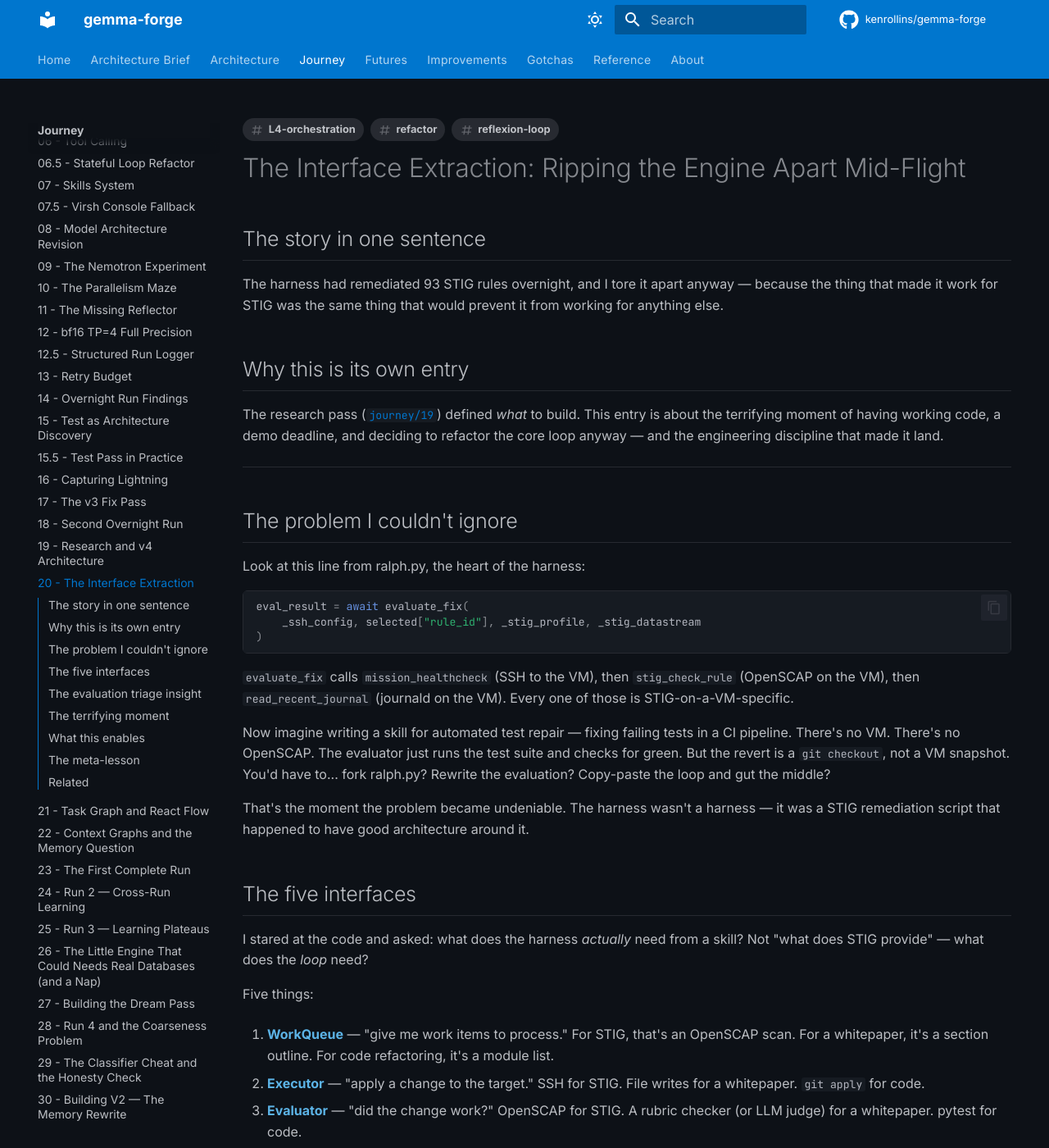
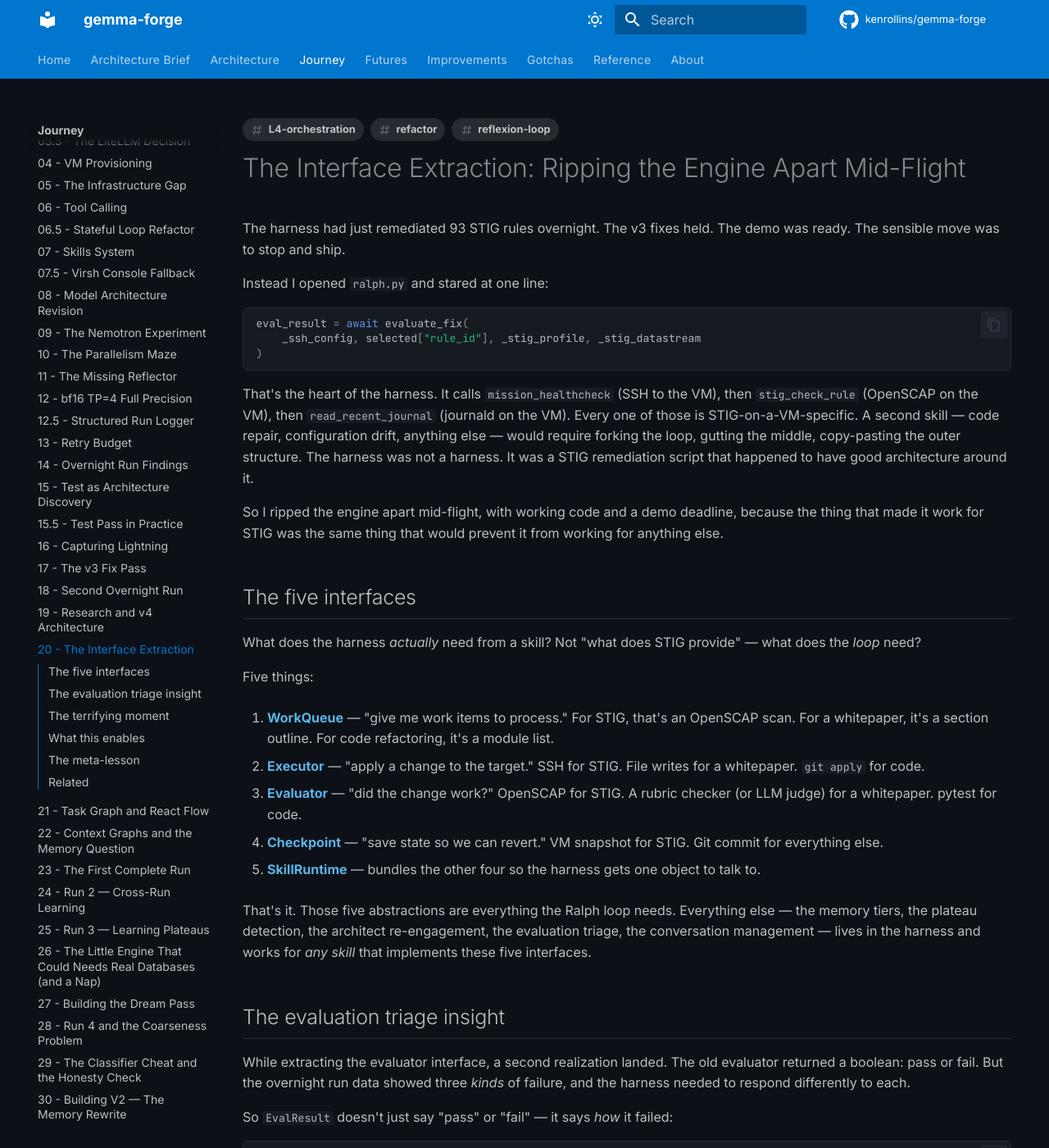
Before and after one commit to kenrollins/gemma-forge, an MkDocs documentation site: the page built from docs/journal/journey/20-the-interface-extraction.md, in a window 1280 px wide and 1400 px high. Shown: the whole window at 82% size. Built offline with MkDocs 1.6.1 and Material for MkDocs 9.7.7, drawn with Linux system fonts in a browser that asks for light colours; comment, search, counter and statistics services are not loaded.

Commit message:
docs(journal): voice pass phase 2, batch 2 — harness architecture arc
Voice rewrites on 17, 18, 19, 20, 21, and 06.5. Same pattern as
batch 1: scaffolding H2s stripped, predicament-first openings,
selected pull-quote callouts where the money line is strong. No
technical claims changed.

- 06.5 (stateful-loop-refactor): opening names the seduction of the
  elegant-looking LoopAgent + the subtle failure mode it produced
  by iteration 3. Frames the refactor as Ralph's shape vs. Ralph's
  content.
- 17 (v3-fix-pass): lighter touch given length (387 lines). Opening
  punched, one callout pulled on "'the model was told not to' is
  not a safety argument."
- 18 (second-overnight): opens on the 2→93 jump and then pivots
  immediately to what the 26 escalations taught — three harness
  architectural questions, not STIG questions.
- 19 (research-v4-architecture): opens naming the pressure to keep
  building vs. the right move (stop, check the field). Reframes the
  research pass as the decision that made v4 skill-agnostic instead
  of three more STIG fixes.
- 20 (interface-extraction): opens with the one line in ralph.py
  that made the problem undeniable — evaluate_fix calling three
  STIG-specific functions. "The harness was not a harness. It was
  a STIG remediation script that happened to have good architecture
  around it."
- 21 (task-graph): opens on the 83-minute AIDE cascade cost that
  the flat queue couldn't prevent. Three concrete costs (dependency,
  parallelism, visibility) drive the "why build a DAG" argument.

With this batch, all 11 Phase 2 targets are done. The v2-v3 narrative
arc (14, 17, 18, 19, 20, 21, 22, 23, 24, 26, 27) now reads consistently.

Co-Authored-By: Claude Opus 4.7 (1M context) <noreply@anthropic.com>

````diff
--- a/docs/journal/journey/20-the-interface-extraction.md
+++ b/docs/journal/journey/20-the-interface-extraction.md
@@ -13,24 +13,9 @@ one_line: "I realized the harness and the STIG skill were the same code — and
 
 # The Interface Extraction: Ripping the Engine Apart Mid-Flight
 
-## The story in one sentence
+The harness had just remediated 93 STIG rules overnight. The v3 fixes held. The demo was ready. The sensible move was to stop and ship.
 
-The harness had remediated 93 STIG rules overnight, and I tore it
-apart anyway — because the thing that made it work for STIG was
-the same thing that would prevent it from working for anything else.
-
-## Why this is its own entry
-
-The research pass ([`journey/19`](19-research-and-v4-architecture.md))
-defined *what* to build. This entry is about the terrifying moment
-of having working code, a demo deadline, and deciding to refactor the
-core loop anyway — and the engineering discipline that made it land.
-
----
-
-## The problem I couldn't ignore
-
-Look at this line from ralph.py, the heart of the harness:
+Instead I opened `ralph.py` and stared at one line:
 
 ```python
 eval_result = await evaluate_fix(
@@ -38,26 +23,13 @@ eval_result = await evaluate_fix(
 )
 ```
 
-`evaluate_fix` calls `mission_healthcheck` (SSH to the VM), then
-`stig_check_rule` (OpenSCAP on the VM), then `read_recent_journal`
-(journald on the VM). Every one of those is STIG-on-a-VM-specific.
+That's the heart of the harness. It calls `mission_healthcheck` (SSH to the VM), then `stig_check_rule` (OpenSCAP on the VM), then `read_recent_journal` (journald on the VM). Every one of those is STIG-on-a-VM-specific. A second skill — code repair, configuration drift, anything else — would require forking the loop, gutting the middle, copy-pasting the outer structure. The harness was not a harness. It was a STIG remediation script that happened to have good architecture around it.
 
-Now imagine writing a skill for automated test repair — fixing
-failing tests in a CI pipeline. There's no VM. There's no OpenSCAP.
-The evaluator just runs the test suite and checks for green. But
-the revert is a `git checkout`, not a VM snapshot. You'd have
-to... fork ralph.py? Rewrite the evaluation? Copy-paste the loop
-and gut the middle?
-
-That's the moment the problem became undeniable. The harness wasn't
-a harness — it was a STIG remediation script that happened to have
-good architecture around it.
+So I ripped the engine apart mid-flight, with working code and a demo deadline, because the thing that made it work for STIG was the same thing that would prevent it from working for anything else.
 
 ## The five interfaces
 
-I stared at the code and asked: what does the harness *actually*
-need from a skill? Not "what does STIG provide" — what does the
-*loop* need?
+What does the harness *actually* need from a skill? Not "what does STIG provide" — what does the *loop* need?
 
 Five things:
 
````
Also changed, not shown: docs/journal/journey/06.5-stateful-loop-refactor.md (+2 -17 lines), docs/journal/journey/17-v3-fix-pass.md (+6 -16 lines), docs/journal/journey/18-second-overnight-run.md (+2 -17 lines), docs/journal/journey/19-research-and-v4-architecture.md (+2 -15 lines), docs/journal/journey/21-task-graph-and-react-flow.md (+3 -15 lines).
